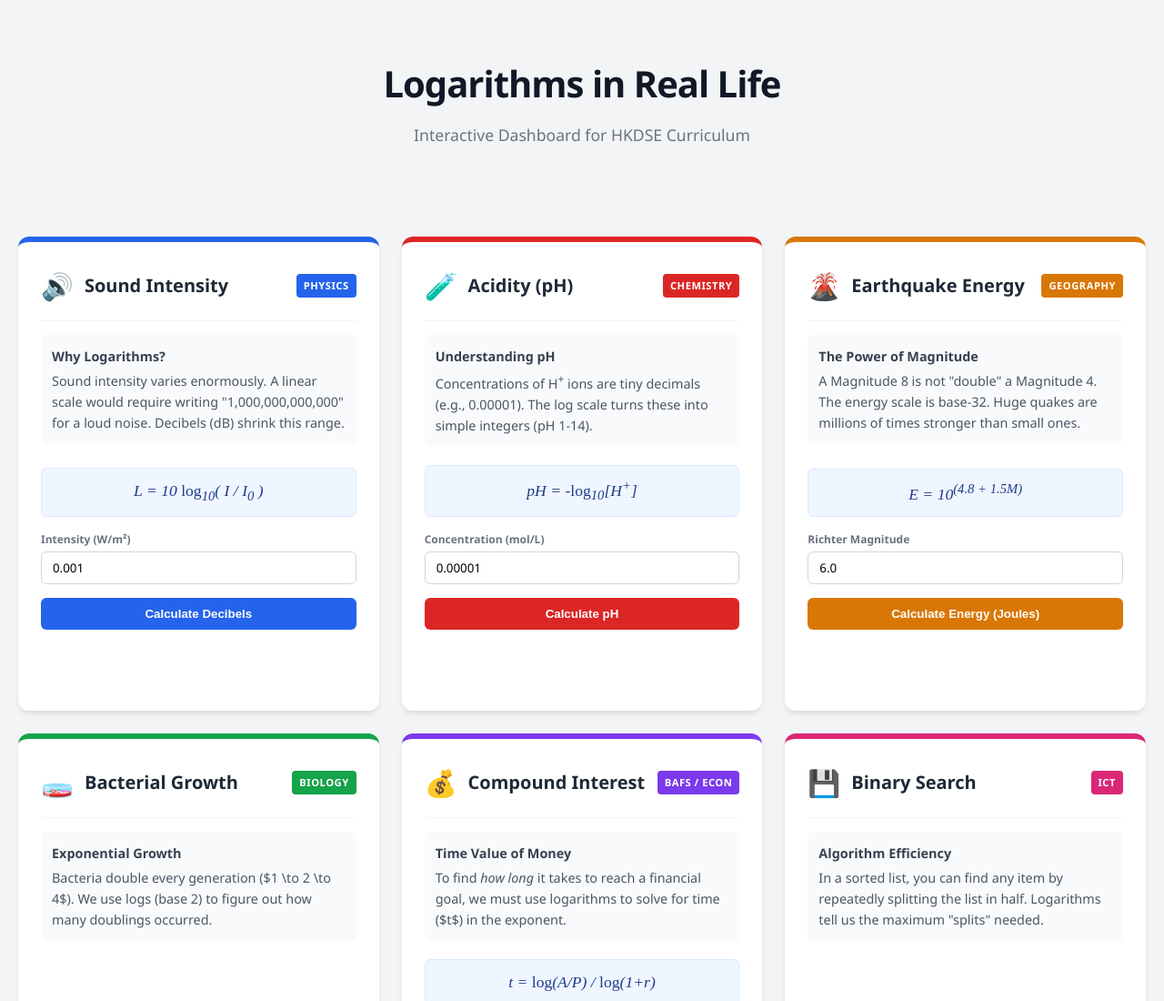
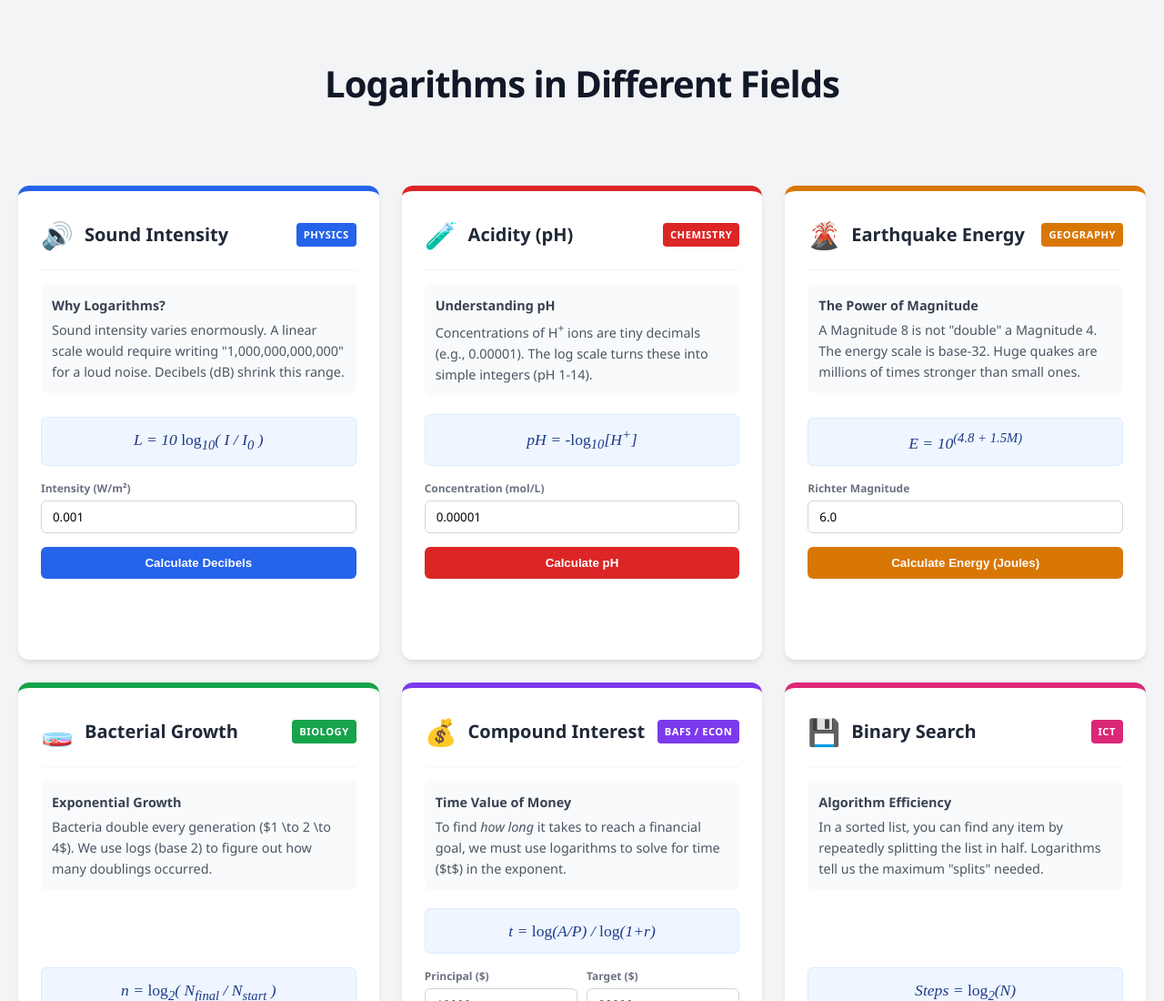
Before and after one commit to jensenlee0923-stack/log_app, a plain HTML site: page index.html in a window 1280 px wide. Shown: the top 1100 px of the page at 91% size. Drawn offline with Linux system fonts and the light colour scheme.

Commit message:
Update index.html

```diff
--- a/index.html
+++ b/index.html
@@ -190,8 +190,7 @@
 <body>
 
     <header>
-        <h1>Logarithms in Real Life</h1>
-        <p class="subtitle">Interactive Dashboard for HKDSE Curriculum</p>
+        <h1>Logarithms in Different Fields</h1>
     </header>
 
     <div class="grid">
```
